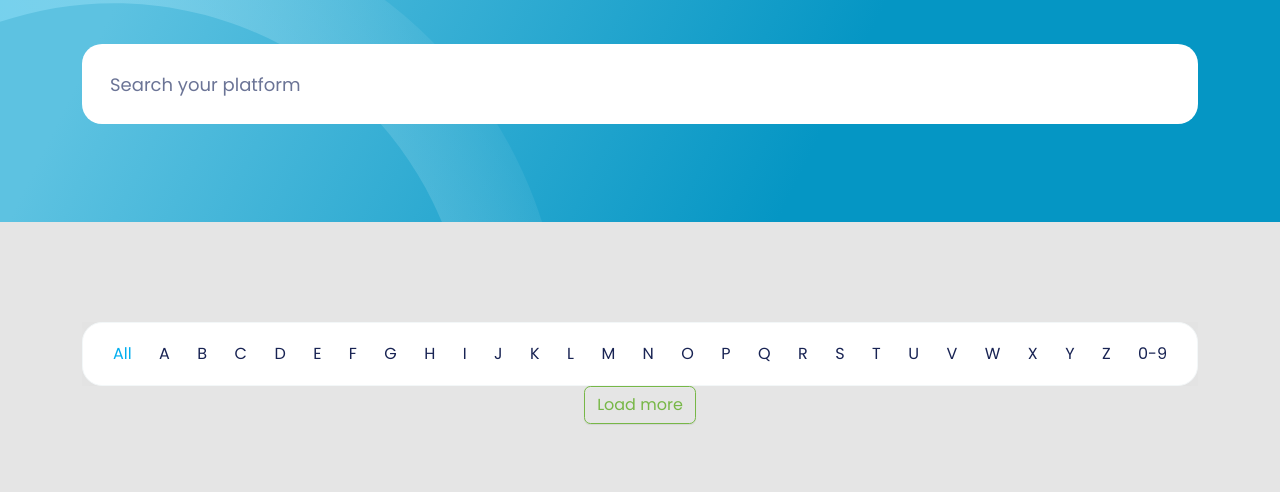
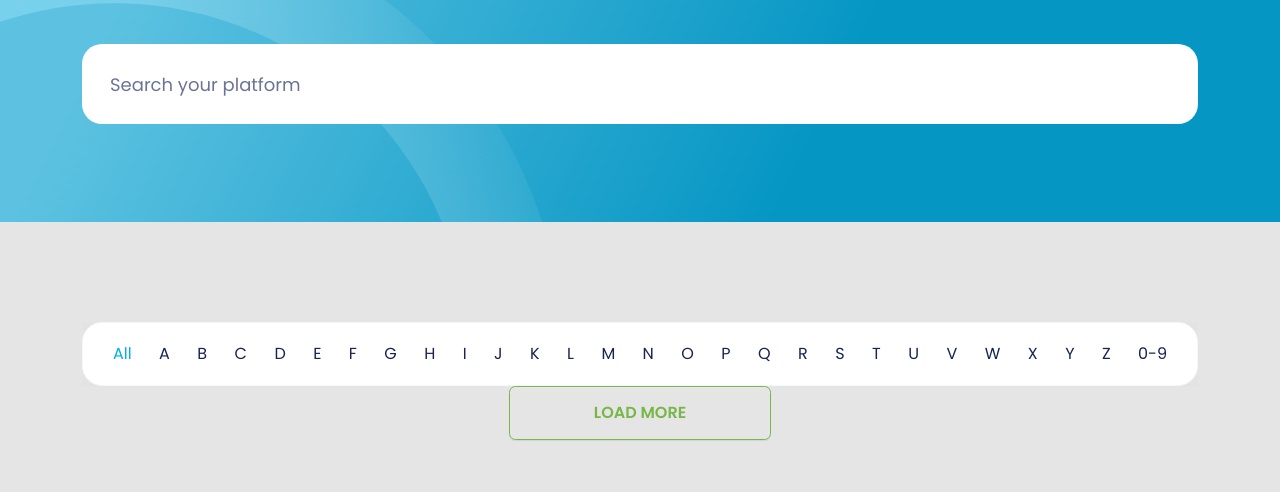
Before and after one commit to gipsy/c2c-possible-platforms-page, a website built with Vite: page src/index.html in a window 1280 px wide. Shown: the part 308-800 px from the top of the page. Built offline with nearby package versions, Linux system fonts and the light colour scheme; no server answers.

Commit message:
fix button small design inconsisency

```diff
--- a/package.json
+++ b/package.json
@@ -8,6 +8,7 @@
   },
   "scripts": {
     "start": "vite",
+    "build": "vite build",
     "test": "echo \"Error: no test specified\" && exit 1"
   },
   "devDependencies": {
--- a/src/index.html
+++ b/src/index.html
@@ -265,7 +265,7 @@
         </div>
       </div>
       <div class="text-center">
-        <button class="btn btn-outline-secondary button__secondary buttonJS__showMore">Load more</button>
+        <button class="btn btn-outline-secondary button button__secondary buttonJS__showMore">Load more</button>
       </div>
     </div>
   </div>
--- a/src/scss/components/_buttons.scss
+++ b/src/scss/components/_buttons.scss
@@ -9,7 +9,6 @@
     font-size: 14px;
     line-height: 21px;
     min-width: 100%;
-    height: 17px;
   }
   &__primary {
     background: $glossy-blue;
```
Also changed, not shown: 1 other file.
